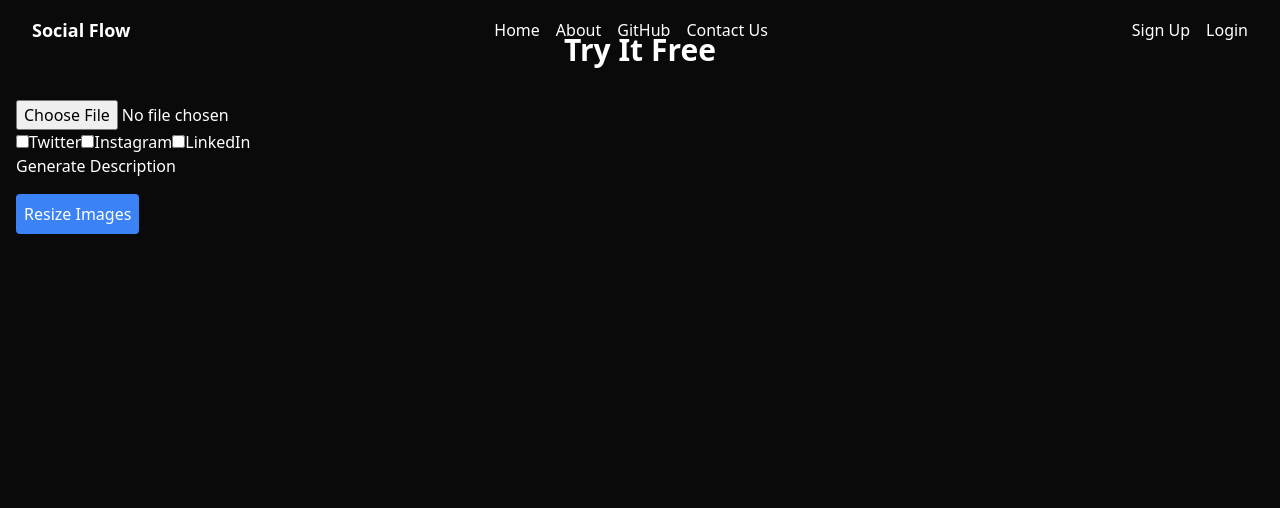
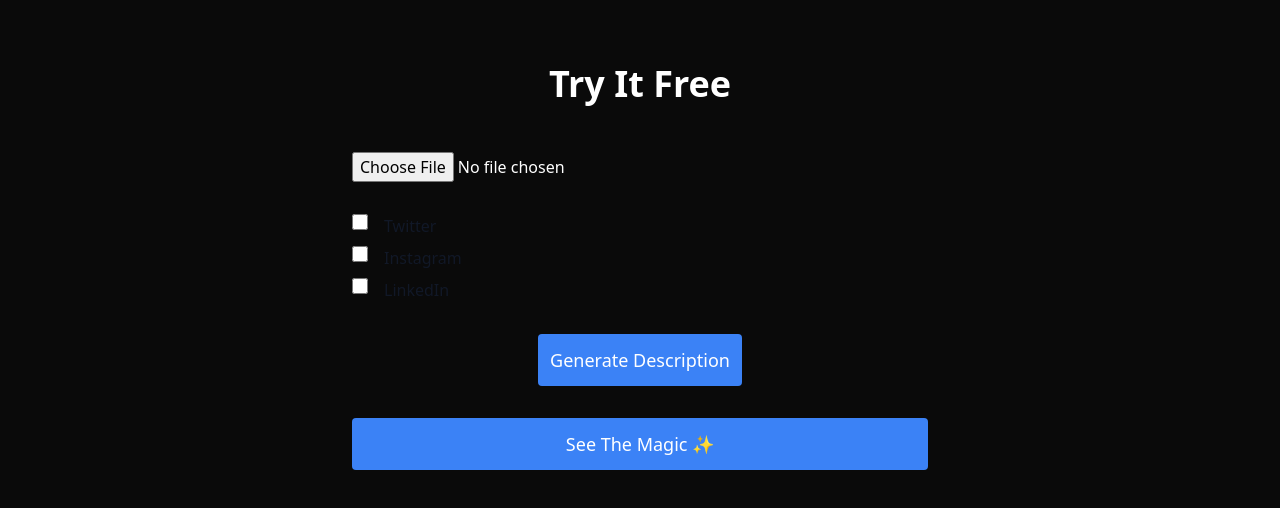
Before and after one commit to Mohiit70/Social-Flow, a React (Vite) app: page /try-it-free in a window 1280 px wide. Shown: the top 508 px of the page. Built offline with nearby package versions, Linux system fonts and the light colour scheme.

Commit message:
fix alignment

```diff
--- a/src/components/ PlatformSelector.jsx
+++ b/src/components/ PlatformSelector.jsx
@@ -1,33 +1,43 @@
-import React, { useState } from 'react';
+import React from 'react';
 
 const PlatformSelector = ({ onPlatformSelect }) => {
-  const [selectedPlatforms, setSelectedPlatforms] = useState([]);
-
   const platforms = ['Twitter', 'Instagram', 'LinkedIn'];
 
-  const handleChange = (platform) => {
-    const newSelection = selectedPlatforms.includes(platform)
-      ? selectedPlatforms.filter((p) => p !== platform)
-      : [...selectedPlatforms, platform];
-
-    setSelectedPlatforms(newSelection);
-    onPlatformSelect(newSelection);
+  const handlePlatformChange = (event) => {
+    const { checked, value } = event.target;
+    onPlatformSelect((prev) =>
+      checked ? [...prev, value] : prev.filter((p) => p !== value)
+    );
   };
 
   return (
-    <div>
-      {platforms.map((platform) => (
-        <label key={platform}>
+    <fieldset className="mt-8">
+      <legend className="sr-only">Select Platforms</legend>
+      <div className="space-y-2">
+        {platforms.map((platform, index) => (
+          <label
+            key={index}
+            htmlFor={platform}
+            className="flex cursor-pointer items-start gap-4"
+          >
+            <div className="flex items-center">
               <input
                 type="checkbox"
                 value={platform}
-            checked={selectedPlatforms.includes(platform)}
-            onChange={() => handleChange(platform)}
+                className="size-4 rounded border-gray-300 dark:border-gray-600 dark:bg-gray-800 dark:ring-offset-gray-900"
+                id={platform}
+                onChange={handlePlatformChange}
               />
+            </div>
+            <div>
+              <strong className="font-medium text-gray-900 dark:text-white">
                 {platform}
+              </strong>
+            </div>
           </label>
         ))}
       </div>
+    </fieldset>
   );
 };
 
--- a/src/components/DescriptionGenerator.jsx
+++ b/src/components/DescriptionGenerator.jsx
@@ -1,14 +1,19 @@
 import React from 'react';
 
 const DescriptionGenerator = ({ onGenerate }) => {
-  const handleClick = () => {
-    const description = 'Generated description with AI.';
+  const generateDescription = () => {
+    const description = 'This is a generated description using AI.';
     onGenerate(description);
   };
 
   return (
-    <div>
-      <button onClick={handleClick}>Generate Description</button>
+    <div className="mt-8 flex justify-center">
+      <button
+        onClick={generateDescription}
+        className="p-3 bg-blue-500 rounded hover:bg-blue-600 transition text-lg font-medium"
+      >
+        Generate Description
+      </button>
     </div>
   );
 };
--- a/src/pages/TryItFree.jsx
+++ b/src/pages/TryItFree.jsx
@@ -1,5 +1,4 @@
 import React, { useState } from 'react';
-import Navbar from '../components/Navbar';
 import UploadForm from '../components/ UploadForm';
 import PlatformSelector from '../components/ PlatformSelector';
 import DescriptionGenerator from '../components/DescriptionGenerator';
@@ -19,7 +18,7 @@
   };
 
   const handleGenerateDescription = (description) => {
-    // Logic to handle description
+    // Logic
     console.log('Generated description:', description);
   };
 
@@ -32,29 +31,47 @@
     }
   };
 
+  const handleDownloadImage = (image, platform) => {
+    const url = URL.createObjectURL(image);
+    const link = document.createElement('a');
+    link.href = url;
+    link.download = `resized_${platform}.png`;
+    document.body.appendChild(link);
+    link.click();
+    document.body.removeChild(link);
+    URL.revokeObjectURL(url);
+  };
+
   return (
     <div className="min-h-screen bg-neutral-950 text-white">
-      <Navbar />
-      <div className="container mx-auto px-4 py-8">
-        <h1 className="text-3xl font-bold text-center mb-8">Try It Free</h1>
+      <div className="container mx-auto px-4 py-16 flex flex-col items-center">
+        <h1 className="text-4xl font-bold text-center mb-12">Try It Free</h1>
+        <div className="max-w-xl w-full">
           <UploadForm onImageUpload={handleImageUpload} />
           <PlatformSelector onPlatformSelect={handlePlatformSelect} />
           <DescriptionGenerator onGenerate={handleGenerateDescription} />
           <button
             onClick={handleImageResize}
-          className="mt-4 p-2 bg-blue-500 rounded hover:bg-blue-600 transition"
+            className="mt-8 w-full p-3 bg-blue-500 rounded hover:bg-blue-600 transition text-lg font-medium"
           >
-          Resize Images
+            See The Magic ✨
           </button>
-        <div className="mt-8 grid grid-cols-1 sm:grid-cols-2 lg:grid-cols-3 gap-4">
+        </div>
+        <div className="mt-16 grid grid-cols-1 sm:grid-cols-2 lg:grid-cols-3 gap-8 w-full max-w-5xl">
           {resizedImages.map((image, index) => (
-            <div key={index} className="flex flex-col items-center">
+            <div
+              key={index}
+              className="flex flex-col items-center p-4 rounded-lg bg-gray-800 shadow-md"
+            >
               <img
                 src={URL.createObjectURL(image)}
                 alt={`Resized for ${selectedPlatforms[index]}`}
-                className="max-w-full h-auto rounded shadow"
+                className="max-w-full h-auto rounded cursor-pointer"
+                onClick={() => handleDownloadImage(image, selectedPlatforms[index])}
               />
-              <p className="mt-2 text-sm text-gray-400">{selectedPlatforms[index]}</p>
+              <p className="mt-4 text-base text-gray-400 text-center">
+                {selectedPlatforms[index]}
+              </p>
             </div>
           ))}
         </div>
```
Lines whose indentation alone changed are shown as unchanged.
